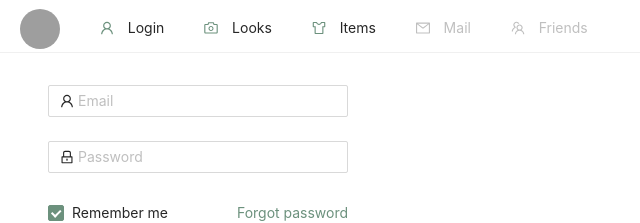
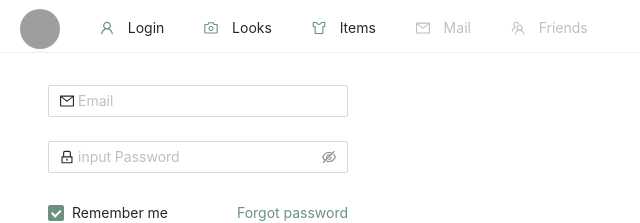
Before and after one commit to vanStaen/rewaer_frontend, a React (Create React App) app: page /auth in a window 1280 px wide. Shown: the top 223 px of the page, without its empty margins (0-640 px from the left). Built offline with nearby package versions, Linux system fonts and the light colour scheme; grey boxes are pictures that could not be loaded.

Commit message:
Login and todos

```diff
--- a/src/components/LoginForm.js
+++ b/src/components/LoginForm.js
@@ -1,16 +1,35 @@
 import React, { Component } from "react";
 import { Form, Input, Button, Checkbox } from "antd";
-import { UserOutlined, LockOutlined } from "@ant-design/icons";
+import {
+  UserOutlined,
+  MailOutlined,
+  LockOutlined,
+  EyeInvisibleOutlined,
+  EyeTwoTone,
+} from "@ant-design/icons";
+
 import "./LoginForm.css";
 
 class LoginForm extends Component {
+  constructor(props) {
+    super(props);
+    this.state = {
+      isLogin: true,
+    };
+  }
+
+  switchModeHandler = () => {
+    this.setState((prevState) => {
+      return { isLogin: !prevState.isLogin };
+    });
+  };
+
   render() {
     const submitHandler = (values) => {
       const email = values.email;
       const password = values.password;
-      console.log(email, password);
 
-      const requestBody = {
+      let requestBody = {
         query: `
             query {
               login(email:"${email}",password:"${password}"){
@@ -22,7 +41,22 @@ class LoginForm extends Component {
             `,
       };
 
-      fetch("https://rewaer-backend.herokuapp.com/graphql", {
+      if (!this.state.isLogin) {
+        const username = values.username;
+        requestBody = {
+          query: `
+              mutation {
+                  createUser(
+                    userInput: { name: "${username}", email: "${email}", password: "${password}" }
+                  ) {
+                    name
+                  }
+                }
+                `,
+        };
+      }
+
+      fetch("http://localhost:5000/graphql", {
         method: "POST",
         body: JSON.stringify(requestBody),
         headers: {
@@ -53,6 +87,22 @@ class LoginForm extends Component {
         onFinish={submitHandler}
       >
         <Form.Item
+          name="username"
+          hidden={this.state.isLogin}
+          rules={[
+            {
+              required: !this.state.isLogin,
+              message: "How should we call you?",
+            },
+          ]}
+        >
+          <Input
+            prefix={<UserOutlined className="site-form-item-icon" />}
+            placeholder="Name"
+          />
+        </Form.Item>
+
+        <Form.Item
           name="email"
           rules={[
             {
@@ -63,7 +113,7 @@ class LoginForm extends Component {
           ]}
         >
           <Input
-            prefix={<UserOutlined className="site-form-item-icon" />}
+            prefix={<MailOutlined className="site-form-item-icon" />}
             placeholder="Email"
           />
         </Form.Item>
@@ -76,31 +126,35 @@ class LoginForm extends Component {
             },
           ]}
         >
-          <Input
+          <Input.Password
             prefix={<LockOutlined className="site-form-item-icon" />}
-            type="password"
-            placeholder="Password"
+            placeholder="input Password"
+            iconRender={(visible) =>
+              visible ? <EyeTwoTone /> : <EyeInvisibleOutlined />
+            }
           />
         </Form.Item>
-        <Form.Item>
+        <Form.Item hidden={!this.state.isLogin}>
           <Form.Item name="remember" valuePropName="checked" noStyle>
             <Checkbox>Remember me</Checkbox>
           </Form.Item>
 
-          <a className="login-form-forgot" href="">
+          <a className="login-form-forgot" href="#">
             Forgot password
           </a>
         </Form.Item>
-
         <Form.Item>
           <Button
             type="primary"
             htmlType="submit"
             className="login-form-button"
           >
-            Log in
+            {this.state.isLogin ? "Log in" : "Create account"}
           </Button>
-          Or <a href="">register now!</a>
+          Or{" "}
+          <a href="#" onClick={this.switchModeHandler}>
+            {this.state.isLogin ? "register now!" : "log into your account!"}
+          </a>
         </Form.Item>
       </Form>
     );
```
Also changed, not shown: 1 other file (tests, documents, lock files or other folders). Lines whose indentation alone changed are shown as unchanged.
